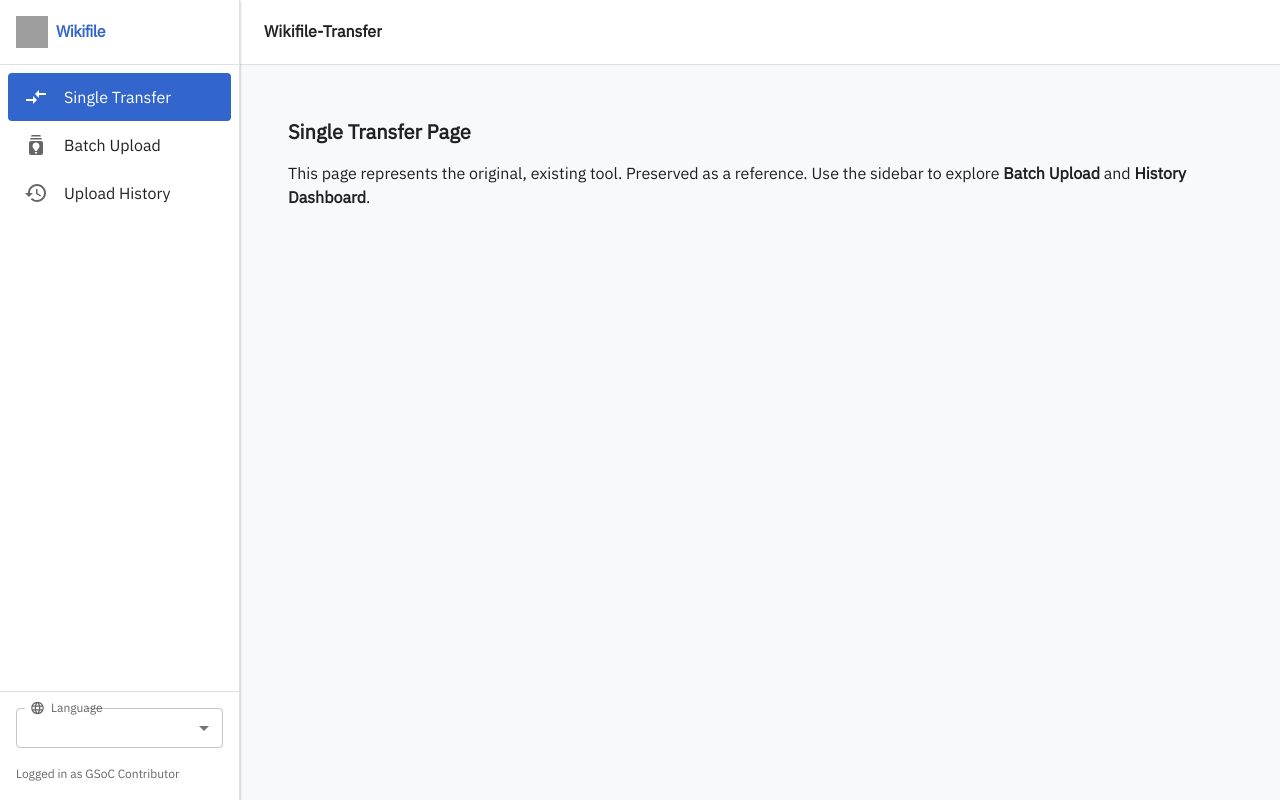
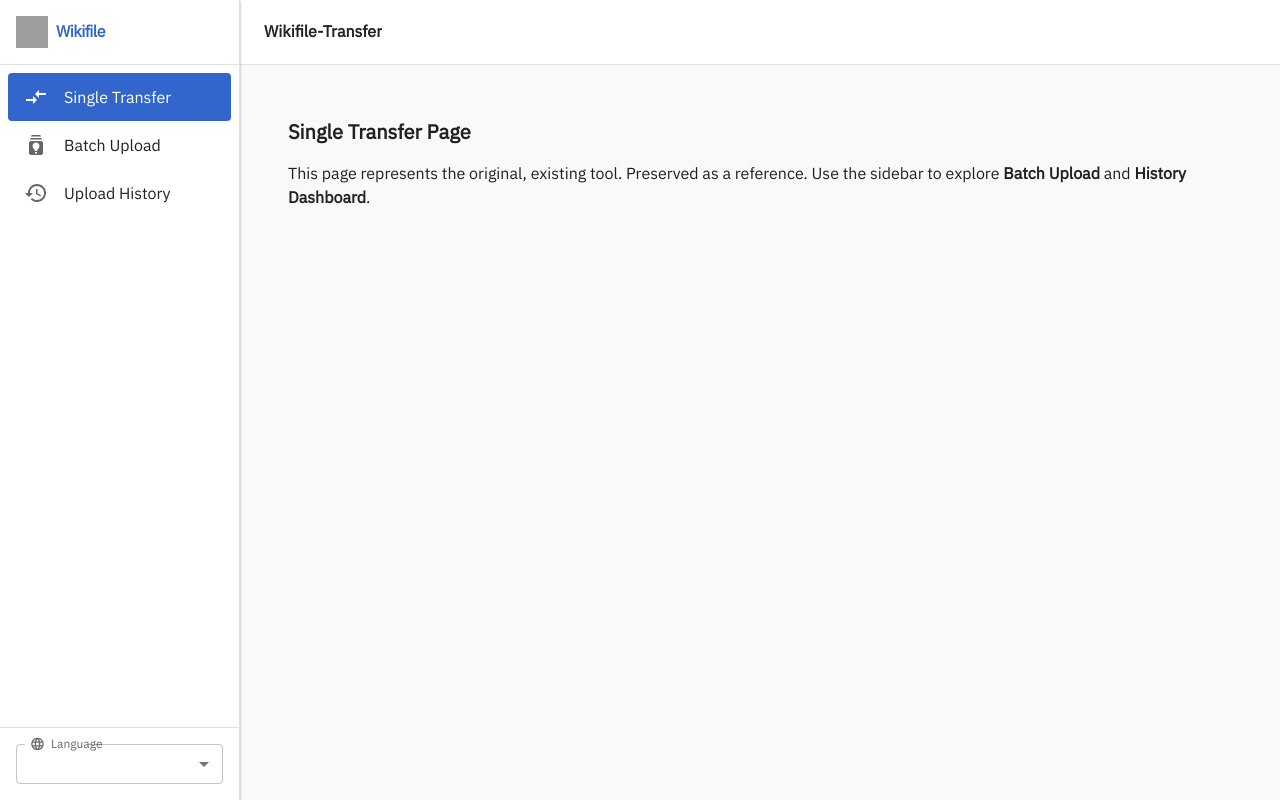
Before and after one commit to sunkireddy-Barath/Wikifile-Transfer-Batch-Upload-History-Metadata-Extraction-Testing, a React (Vite) app in the folder wikifile-transfer-frontend/: page / in a window 1280 px wide. Built offline with nearby package versions, Linux system fonts and the light colour scheme; grey boxes are pictures that could not be loaded.

Commit message:
chore/remove-user-label-and-enhance-readme-with-mermaid

```diff
--- a/wikifile-transfer-frontend/src/components/layout/Sidebar.jsx
+++ b/wikifile-transfer-frontend/src/components/layout/Sidebar.jsx
@@ -64,9 +64,6 @@ export default function Sidebar() {
       <Divider />
       <Box sx={{ p: 2 }}>
         <LanguageSwitcher />
-        <Typography variant="caption" sx={{ display: 'block', mt: 2, color: 'text.secondary' }}>
-          {t('nav.user', { user: 'GSoC Contributor' })}
-        </Typography>
       </Box>
     </Box>
   );
```
Also changed, not shown: 1 other file (tests, documents, lock files or other folders).
